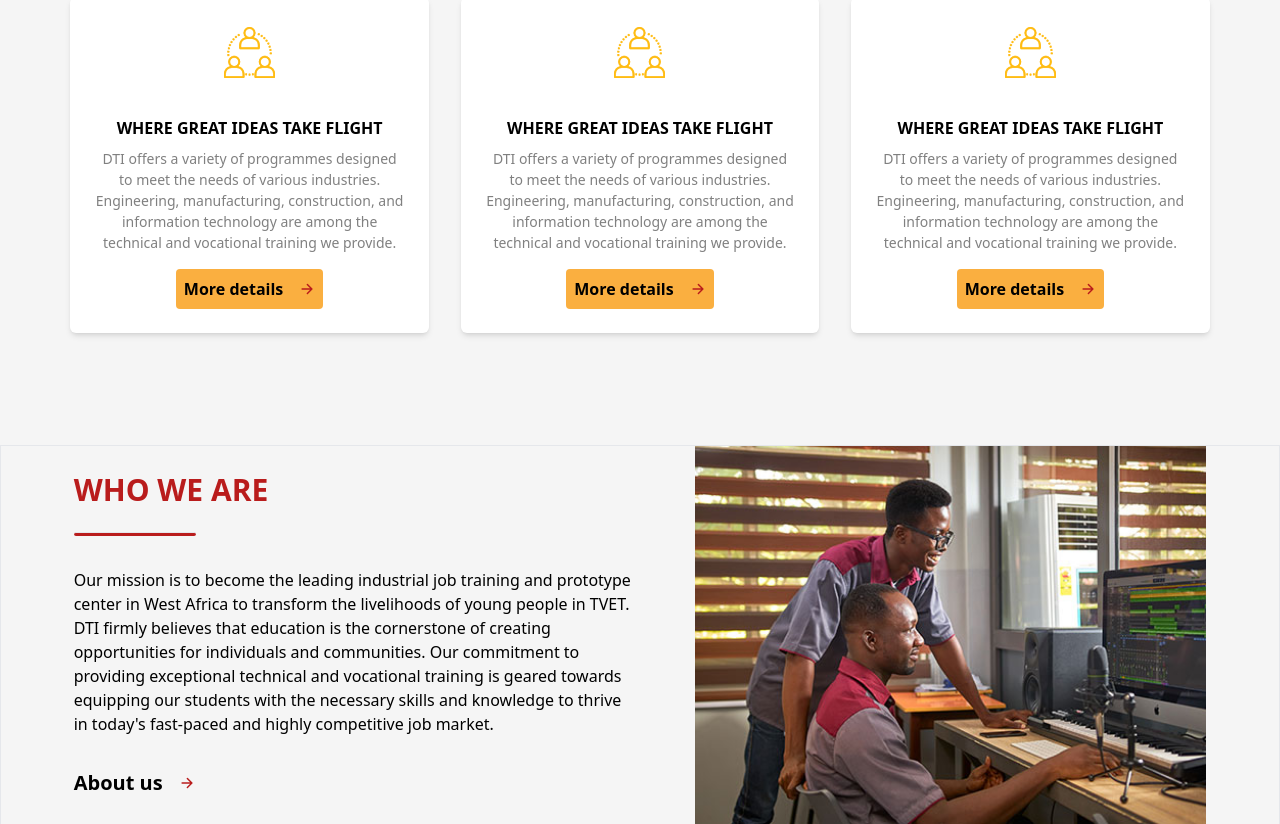
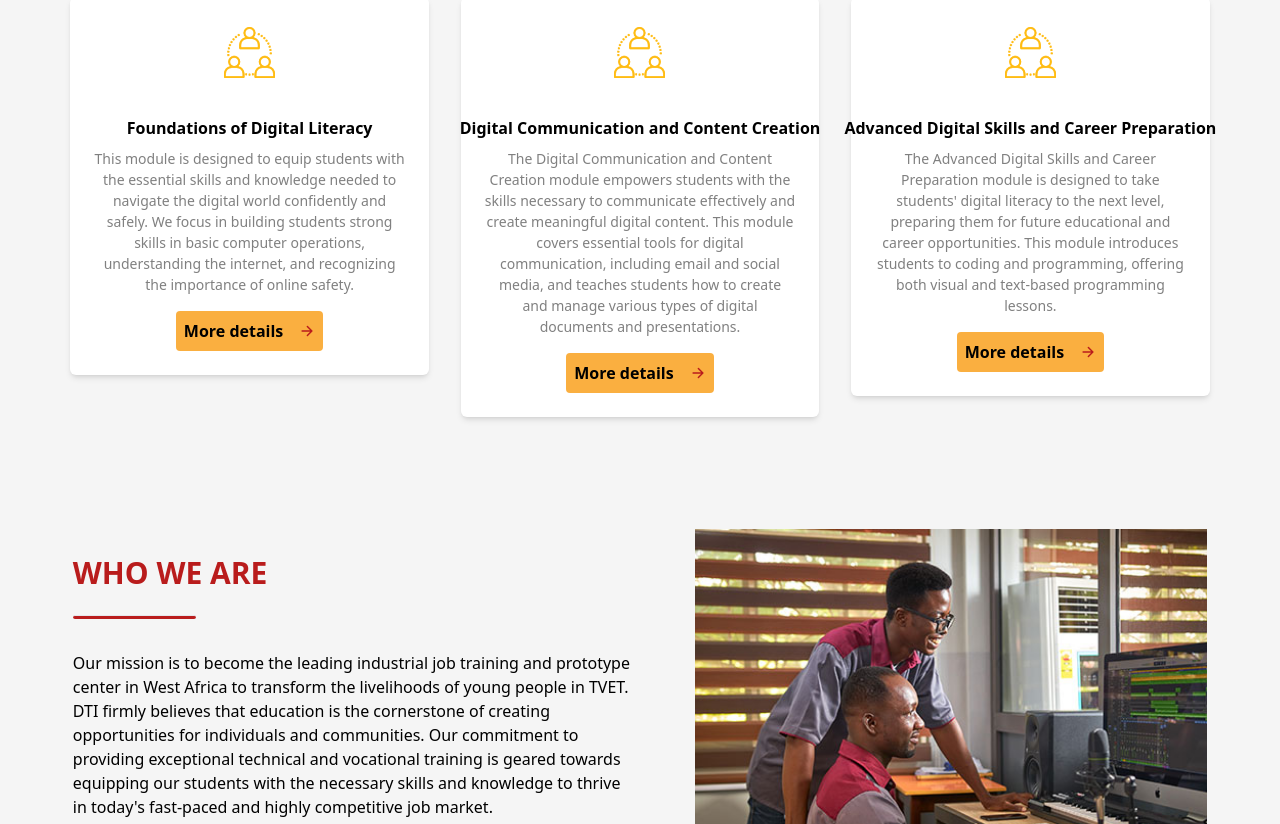
Before and after one commit to NextHubImpact/console-ghana, a React (Vite) app: page / in a window 1280 px wide. Shown: the part 1276-2100 px from the top of the page. Built offline with nearby package versions, Linux system fonts and the light colour scheme.

Commit message:
offer content added

```diff
--- a/src/components/Content.jsx
+++ b/src/components/Content.jsx
@@ -29,11 +29,10 @@ const Content = () => {
   //   }
   // }
 
-  const highlightCard = [
+  const offer = [
     {
-      title: "WHERE GREAT IDEAS TAKE FLIGHT",
-      article:
-        "DTI offers a variety of programmes designed to meet the needs of various industries. Engineering, manufacturing, construction, and information technology are among the technical and vocational training we provide.",
+      title: "Foundations of Digital Literacy",
+      article:" This module is designed to equip students with the essential skills and knowledge needed to navigate the digital world confidently and safely. We focus in building students strong skills in basic computer operations, understanding the internet, and recognizing the importance of online safety.",
       link: "More details",
       icons: {
         arrowIcon: <IoArrowForward className="text-red-700" />,
@@ -42,9 +41,9 @@ const Content = () => {
       img: progImg1,
     },
     {
-      title: "WHERE GREAT IDEAS TAKE FLIGHT",
+      title: "Digital Communication and Content Creation",
       article:
-        "DTI offers a variety of programmes designed to meet the needs of various industries. Engineering, manufacturing, construction, and information technology are among the technical and vocational training we provide.",
+        "The Digital Communication and Content Creation module empowers students with the skills necessary to communicate effectively and create meaningful digital content. This module covers essential tools for digital communication, including email and social media, and teaches students how to create and manage various types of digital documents and presentations. ",
       link: "More details",
       icons: {
         arrowIcon: <IoArrowForward className="text-red-700" />,
@@ -53,9 +52,9 @@ const Content = () => {
       img: progImg2,
     },
     {
-      title: "WHERE GREAT IDEAS TAKE FLIGHT",
+      title: "Advanced Digital Skills and Career Preparation",
       article:
-        "DTI offers a variety of programmes designed to meet the needs of various industries. Engineering, manufacturing, construction, and information technology are among the technical and vocational training we provide.",
+        "The Advanced Digital Skills and Career Preparation module is designed to take students' digital literacy to the next level, preparing them for future educational and career opportunities. This module introduces students to coding and programming, offering both visual and text-based programming lessons.",
       link: "More details",
       icons: {
         arrowIcon: <IoArrowForward className="text-red-700" />,
@@ -185,7 +184,7 @@ const Content = () => {
         <div className="mx- ">
           <h1 className="text-center uppercase text-[24px] font-bold">what we offer</h1>
           <div className="mt-14 mb-[6rem] lg:flex  xl:flex justify-center gap-8 ">
-            {highlightCard.map((val, index) => {
+            {offer.map((val, index) => {
               const { title, article, link, icons } = val;
               return (
                 <div
@@ -210,9 +209,9 @@ const Content = () => {
 
       {/* who we are */}
       <section className=" my-[5rem] ">
-        <div className="bord flex bor items-center justify-center ">
-          <div className=" flex flex-col mx- border items-center justify-center lg:flex-row  gap-2 bg-[whitesmoke] ">
-            <div className="lg:w-[48%] p-  gap-4 flex  justify-center flex-col items-center  lg:flex-row ">
+        <div className="flex items-center justify-center ">
+          <div className=" flex flex-col items-center justify-center lg:flex-row  gap-2 bg-[whitesmoke] ">
+            <div className="lg:w-[48%]  gap-4 flex  justify-center flex-col items-center  lg:flex-row ">
 
               <div className=" w-full flex justify-between flex-col gap-8 ">
                 <div className="">
@@ -294,7 +293,7 @@ const Content = () => {
       <section className="">
         <div className="mx- ">
           <div className="mt-14 mb-[6rem] lg:flex  xl:flex justify-center gap-8 ">
-            {highlightCard.map((val, index) => {
+            {offer.map((val, index) => {
               const { title, article, link, icons } = val;
               return (
                 <div
@@ -322,7 +321,7 @@ const Content = () => {
         <div className="mx-10  my-14">
           <h1 className="text-5xl text-center ">Our Actitvites</h1>
           <div className="mt-14 mb-[6rem] lg:flex  xl:flex justify-center gap-6">
-            {highlightCard.map((val, index) => {
+            {offer.map((val, index) => {
               const { title, article, link, icon, img } = val;
               return (
                 <div
--- a/src/components/Navbar.jsx
+++ b/src/components/Navbar.jsx
@@ -71,12 +71,12 @@ const Navbar = ({}) => {
   window.addEventListener("scroll", changeNavbarColor);
 
   return (
-    <nav className={colorChange ? "bg-[#ffffff] shadow-xl  w-full " : "bg-[#262261]  "}>
+    <nav className={colorChange ? "bg-[#ffffff] shadow-xl  w-full duration-700 " : "bg-[#262261] duration-700 "}>
       <div className="flex mx-12 justify-between p-4  items-center sticky top-0 z-10">
         <div className=" pl-4">
           <Link to='/'>
           <img
-            className= { colorChange? 'bg-[#faaf40] w-[10%] rounded-[50%] pl- lg:w-[10%] xl:w-[10%]' : "w-[10%] bg-[white]  rounded-[50%] pl- lg:w-[10%] xl:w-[10%]"}
+            className= { colorChange? 'bg-[#faaf40] w-[10%] duration-700 rounded-[50%] pl- lg:w-[10%] xl:w-[10%]' : "w-[10%] bg-[white]  rounded-[50%] pl- lg:w-[10%] xl:w-[10%]"}
             src={colorChange ? lightLogo : lightLogo}
             alt=""
           />
```
